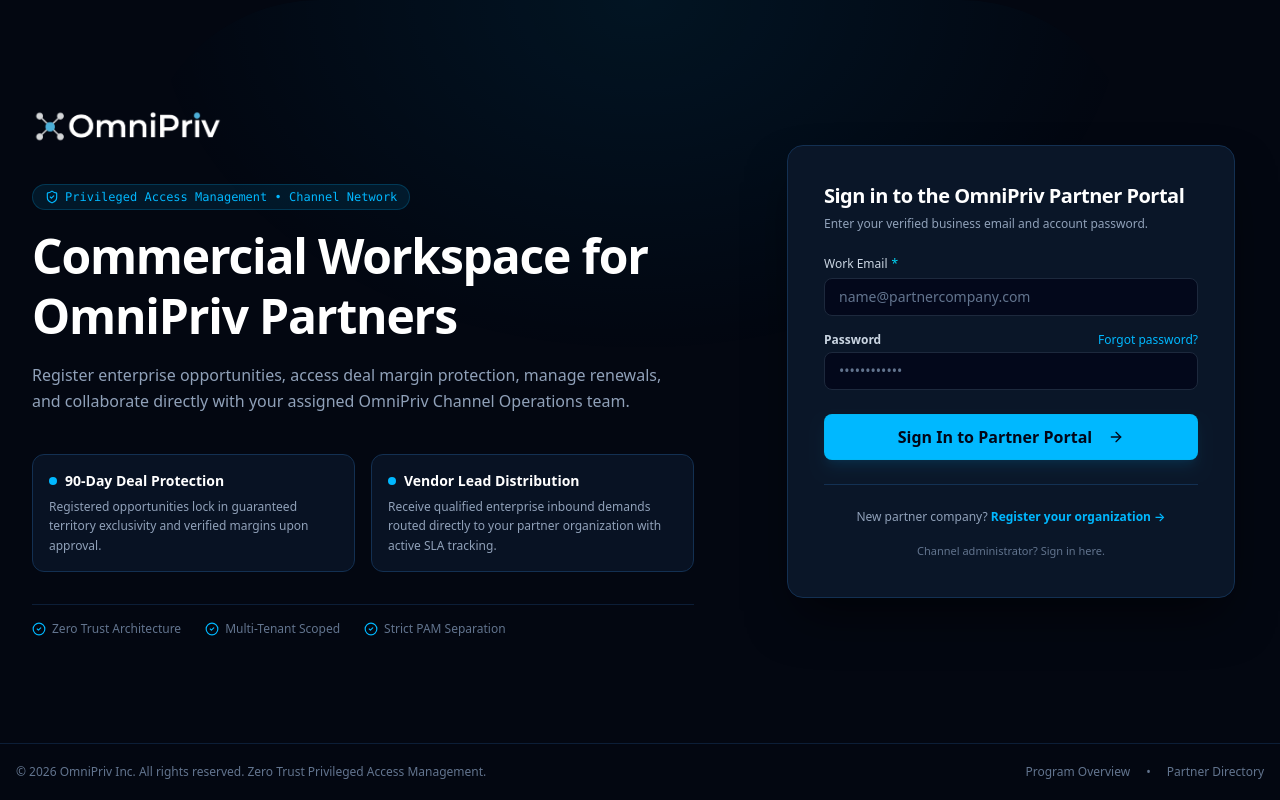
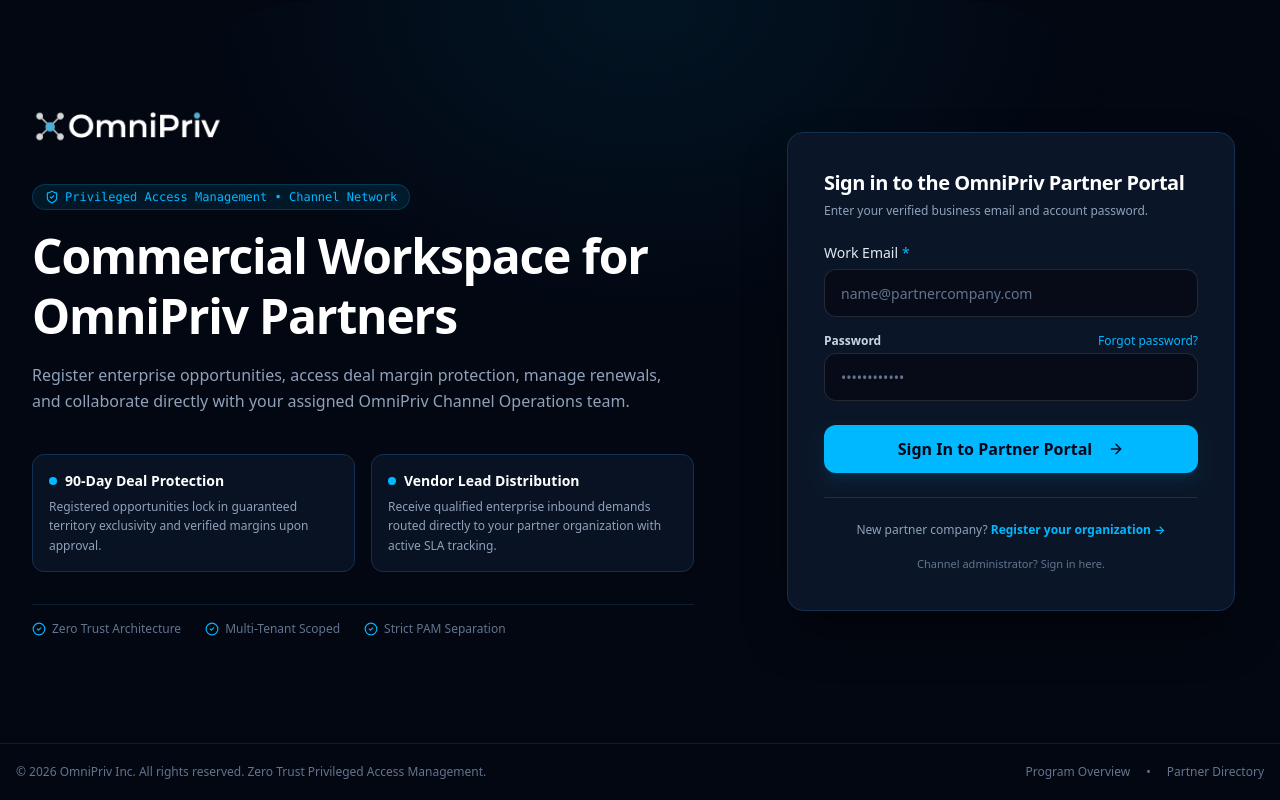
Before and after one commit to IotaScale/OmniPrivPP, a Next.js app: page /sign-in in a window 1280 px wide. Built offline with nearby package versions, Linux system fonts and the light colour scheme.

Commit message:
style(ui-ux): enhance Button and Input components with OmniPriv tokens, rounded-xl styling, and update Partner Portal shell background

```diff
--- a/src/app/partner-portal/layout.tsx
+++ b/src/app/partner-portal/layout.tsx
@@ -62,18 +62,18 @@ export default async function PartnerPortalLayout({
   };
 
   return (
-    <div className="min-h-screen bg-slate-950 text-slate-100 flex flex-col md:flex-row selection:bg-cyan-500/30">
+    <div className="min-h-screen bg-[#060b17] text-slate-100 flex flex-col md:flex-row selection:bg-[#00B8FF]/30">
       {/* LEFT NAVIGATION SIDEBAR (OmniPriv Channel Workspace) */}
-      <aside className="w-full md:w-64 bg-slate-900/90 border-r border-slate-800/80 flex flex-col shrink-0 md:sticky md:top-0 md:h-screen z-30">
+      <aside className="w-full md:w-64 bg-[#0A1628]/95 border-r border-white/[0.08] flex flex-col shrink-0 md:sticky md:top-0 md:h-screen z-30">
         {/* Brand / Company Header */}
-        <div className="p-4 border-b border-slate-800/80 bg-slate-950/40">
+        <div className="p-4 border-b border-white/[0.08] bg-[#060b17]/60">
           <OmniPrivLogo variant="partner" href="/partner-portal" priority />
           <div className="mt-2 text-[11px] text-slate-400 truncate max-w-[210px] font-medium" title={org?.display_name || session.partnerOrgName}>
             {org?.display_name || session.partnerOrgName}
           </div>
 
           {/* Partner Tier Badge */}
-          <div className="mt-3 flex items-center justify-between p-2 rounded-lg bg-slate-950/60 border border-slate-800/70 text-xs">
+          <div className="mt-3 flex items-center justify-between p-2 rounded-xl bg-[#060b17] border border-white/[0.08] text-xs">
             <span className="text-slate-400 text-[11px]">Partner Tier:</span>
             <Badge variant={tierVariantMap[org?.tier || 'Registered'] || 'default'} size="sm" className="gap-1 font-semibold">
               <Award className="h-3 w-3" />
@@ -88,9 +88,9 @@ export default async function PartnerPortalLayout({
         </div>
 
         {/* Quick Deal Registration CTA in Sidebar */}
-        <div className="p-3 border-t border-slate-800/80">
+        <div className="p-3 border-t border-white/[0.08]">
           <Link href="/partner-portal/deals/new">
-            <Button variant="primary" size="sm" className="w-full gap-2 text-xs font-semibold shadow-sm shadow-cyan-950">
+            <Button variant="primary" size="sm" className="w-full gap-2 text-xs font-semibold shadow-md shadow-[#00B8FF]/10">
               <PlusCircle className="h-3.5 w-3.5" />
               <span>Register a Deal</span>
             </Button>
@@ -98,7 +98,7 @@ export default async function PartnerPortalLayout({
         </div>
 
         {/* Authenticated User Profile & Sign Out Footer */}
-        <div className="p-3 border-t border-slate-800/80 bg-slate-950/50 flex items-center justify-between text-xs">
+        <div className="p-3 border-t border-white/[0.08] bg-[#060b17]/70 flex items-center justify-between text-xs">
           <div className="flex flex-col min-w-0 pr-2">
             <span className="text-slate-200 font-medium truncate" title={session.fullName}>
               {session.fullName}
@@ -123,7 +123,7 @@ export default async function PartnerPortalLayout({
       {/* MAIN CONTENT AREA */}
       <div className="flex-1 flex flex-col min-w-0 overflow-y-auto">
         {/* Top Header Bar */}
-        <header className="sticky top-0 z-20 bg-slate-950/80 backdrop-blur-md border-b border-slate-800/80 h-14 px-4 sm:px-6 lg:px-8 flex items-center justify-between">
+        <header className="sticky top-0 z-20 bg-[#060b17]/90 backdrop-blur-md border-b border-white/[0.08] h-14 px-4 sm:px-6 lg:px-8 flex items-center justify-between">
           <div className="flex items-center gap-3 text-xs text-slate-400">
             <span className="font-semibold text-slate-200">{org?.display_name || session.partnerOrgName}</span>
             <span>&bull;</span>
--- a/src/components/ui/button.tsx
+++ b/src/components/ui/button.tsx
@@ -22,25 +22,25 @@ export const Button = React.forwardRef<HTMLButtonElement, ButtonProps>(
     ref
   ) => {
     const base =
-      'inline-flex items-center justify-center font-medium rounded-lg transition-all focus:outline-none focus:ring-2 focus:ring-offset-2 focus:ring-offset-slate-950 disabled:opacity-50 disabled:cursor-not-allowed select-none';
+      'inline-flex items-center justify-center font-medium rounded-xl transition-all duration-150 focus:outline-none focus:ring-2 focus:ring-offset-2 focus:ring-offset-[#030711] disabled:opacity-50 disabled:cursor-not-allowed select-none active:scale-[0.99]';
 
     const variants = {
       primary:
-        'bg-cyan-600 hover:bg-cyan-500 text-white shadow-sm shadow-cyan-950 focus:ring-cyan-500 border border-cyan-500/30',
+        'bg-[#00B8FF] hover:bg-[#0099CC] text-slate-950 font-semibold shadow-md shadow-[#00B8FF]/20 hover:shadow-[#00B8FF]/30 border-0 focus:ring-[#00B8FF]',
       secondary:
-        'bg-slate-800 hover:bg-slate-700 text-slate-100 border border-slate-700 focus:ring-slate-500',
+        'bg-white/[0.05] hover:bg-white/[0.09] text-slate-100 border border-white/[0.1] focus:ring-slate-400',
       outline:
-        'bg-transparent hover:bg-slate-800/60 text-slate-200 border border-slate-700 focus:ring-slate-400',
+        'bg-transparent hover:bg-white/[0.06] text-slate-200 border border-white/[0.14] focus:ring-[#00B8FF]',
       danger:
-        'bg-rose-600 hover:bg-rose-500 text-white shadow-sm shadow-rose-950 border border-rose-500/30 focus:ring-rose-500',
+        'bg-rose-600 hover:bg-rose-500 text-white shadow-sm shadow-rose-950/40 border border-rose-500/30 focus:ring-rose-500',
       ghost:
-        'bg-transparent hover:bg-slate-800 text-slate-300 hover:text-white focus:ring-slate-600',
+        'bg-transparent hover:bg-white/[0.06] text-slate-300 hover:text-white focus:ring-slate-500',
     };
 
     const sizes = {
-      sm: 'text-xs px-2.5 py-1.5 gap-1.5',
-      md: 'text-sm px-4 py-2 gap-2',
-      lg: 'text-base px-5 py-2.5 gap-2.5',
+      sm: 'text-xs px-3 py-1.5 rounded-lg gap-1.5',
+      md: 'text-sm px-4 py-2.5 rounded-xl gap-2',
+      lg: 'text-base px-6 py-3 rounded-xl gap-2.5',
     };
 
     return (
--- a/src/components/ui/input.tsx
+++ b/src/components/ui/input.tsx
@@ -15,9 +15,9 @@ export const Input = React.forwardRef<HTMLInputElement, InputProps>(
     return (
       <div className="w-full flex flex-col gap-1.5">
         {label && (
-          <label htmlFor={inputId} className="text-xs font-medium text-slate-300">
+          <label htmlFor={inputId} className="text-sm font-medium text-slate-200">
             {label}
-            {props.required && <span className="text-cyan-400 ml-1">*</span>}
+            {props.required && <span className="text-[#00B8FF] ml-1">*</span>}
           </label>
         )}
         <input
@@ -25,16 +25,16 @@ export const Input = React.forwardRef<HTMLInputElement, InputProps>(
           id={inputId}
           className={twMerge(
             clsx(
-              'w-full px-3.5 py-2 rounded-lg bg-slate-950/80 border text-slate-100 placeholder:text-slate-500 text-sm focus:outline-none focus:ring-1 transition-all',
+              'w-full h-11 sm:h-12 px-4 rounded-xl bg-[#060b17] border text-slate-100 placeholder:text-slate-500 text-sm focus:outline-none focus:ring-2 transition-all duration-150',
               error
-                ? 'border-rose-500/80 focus:border-rose-500 focus:ring-rose-500'
-                : 'border-slate-800 focus:border-cyan-500 focus:ring-cyan-500',
+                ? 'border-rose-500/80 focus:border-rose-500 focus:ring-rose-500/20'
+                : 'border-white/[0.12] focus:border-[#00B8FF] focus:ring-[#00B8FF]/20',
               className
             )
           )}
           {...props}
         />
-        {error && <span className="text-xs text-rose-400">{error}</span>}
+        {error && <span className="text-xs text-rose-400 font-medium">{error}</span>}
         {!error && helperText && <span className="text-xs text-slate-500">{helperText}</span>}
       </div>
     );
```
